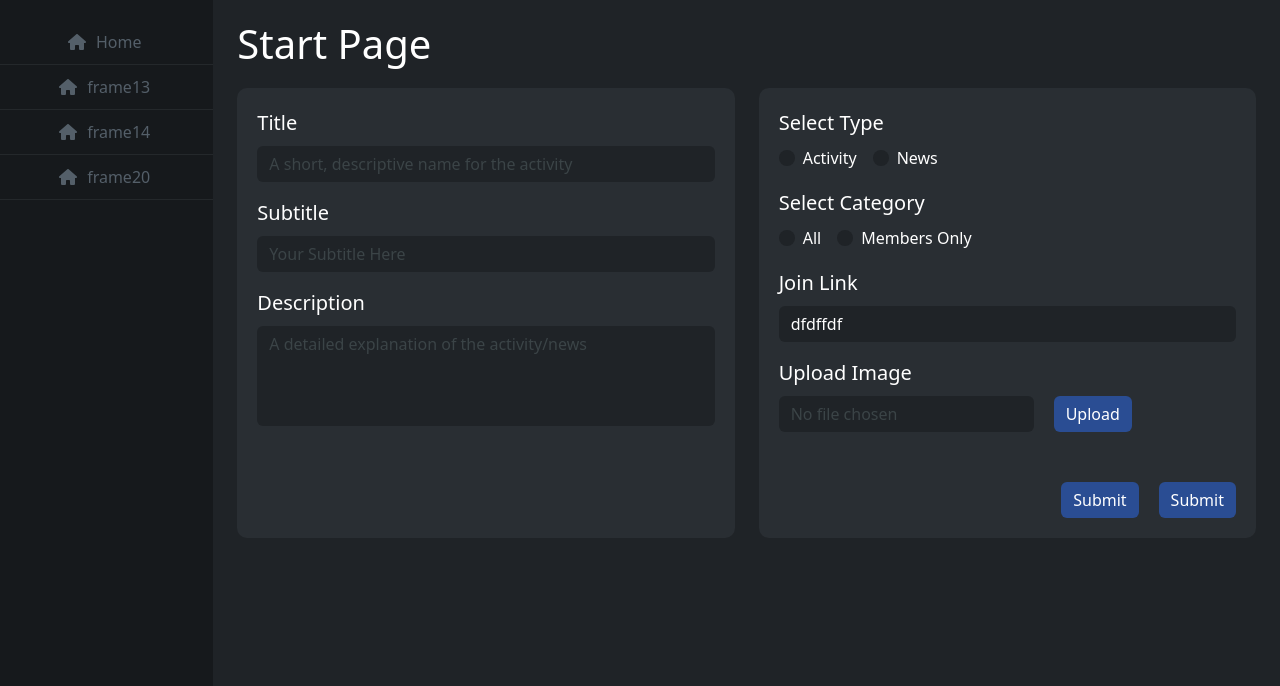
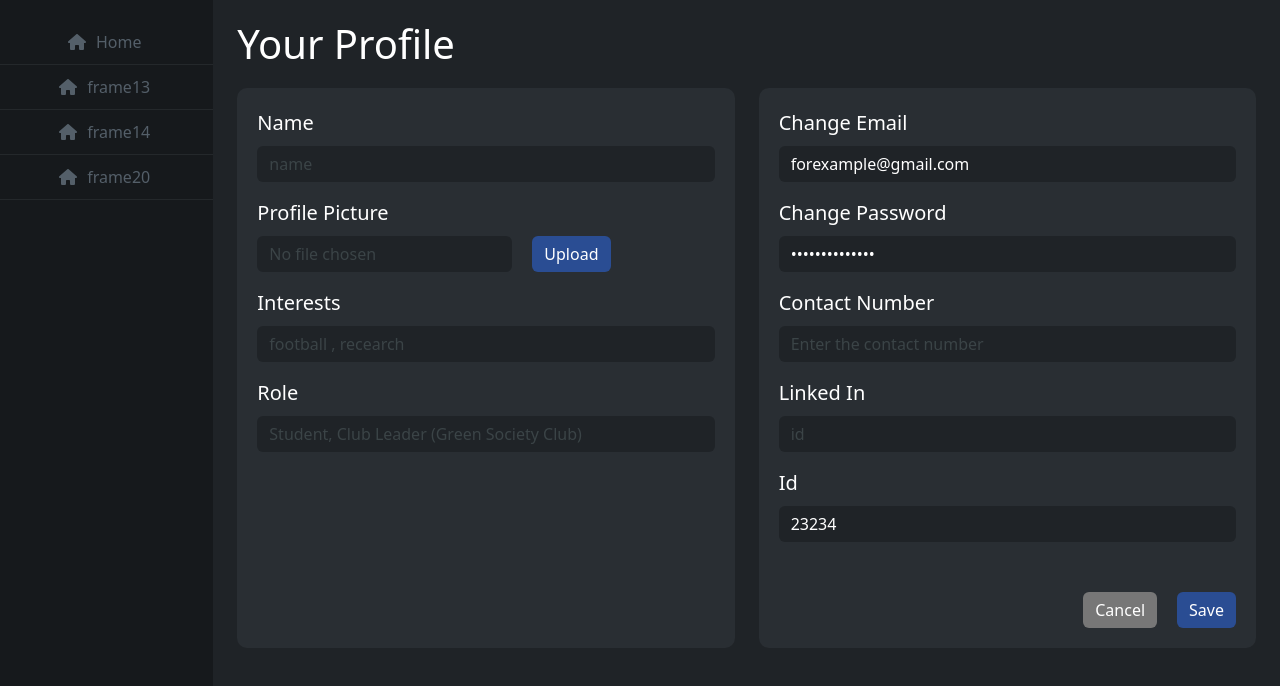
Before and after one commit to RN848/KFUPM-Hup, a React (Create React App) app: page /Your-Profile in a window 1280 px wide. Shown: the top 686 px of the page. Built offline with nearby package versions, Linux system fonts and the light colour scheme.

Commit message:
new frame20

```diff
--- a/src/App.js
+++ b/src/App.js
@@ -26,10 +26,10 @@ function App() {
           {/*{frame 13}*/}
 
           <Route path="Manage-Profile" element={<ManageProfile />} />
-          {/*{frame 13}*/}
+          {/*{frame 14}*/}
 
           <Route path="Your-Profile" element={<YourProfile />} />
-          {/*{frame 13}*/}
+          {/*{frame 20}*/}
         </Route>
       </Routes>
     </BrowserRouter>
--- a/src/pages/YourProfile.js
+++ b/src/pages/YourProfile.js
@@ -15,19 +15,21 @@ import { Link } from "../components/Inputs";
 
 const YourProfile = () => {
   const [inputs, setInputs] = useState({
-    title: "",
-    subtitle: "",
-    desc: "",
-    type: "activity",
-    appearance: "all",
-    joinLink: "dfdffdf",
-    image: "No file chosen",
+    name: "",
+    profilePicture: "No file chosen",
+    interests: "",
+    role: "",
+    email: "forexample@gmail.com",
+    changePassword: "dsdfsdfsdfsfsd",
+    contactNumber: "",
+    linkedIn: "",
+    id: "23234",
   });
 
   return (
     <Body>
       <div className="body">
-        <h1>Start Page</h1>
+        <h1>Your Profile</h1>
         <Row className={"g-4 wid-row"} md={2} sm={1} xs={1}>
           <Col>
             <div className="wid-colum">
@@ -35,27 +37,35 @@ const YourProfile = () => {
                 <NormInput
                   inputs={inputs}
                   setInputs={setInputs}
-                  input={"title"}
+                  input={"name"}
                   type={"text"}
-                  label={"Title"}
-                  placeholder={"A short, descriptive name for the activity"}
+                  label={"Name"}
+                  placeholder={"name"}
+                />
+
+                <Uplode
+                  setInputs={setInputs}
+                  inputs={inputs}
+                  input={"profilePicture"}
+                  label={"Profile Picture"}
                 />
 
                 <NormInput
                   inputs={inputs}
                   setInputs={setInputs}
-                  input={"subtitle"}
+                  input={"interests"}
                   type={"text"}
-                  label={"Subtitle"}
-                  placeholder={"Your Subtitle Here"}
+                  label={"Interests"}
+                  placeholder={"football , recearch"}
                 />
 
-                <Textarea
+                <NormInput
                   inputs={inputs}
                   setInputs={setInputs}
-                  input={"desc"}
-                  label={"Description"}
-                  placeholder={"A detailed explanation of the activity/news"}
+                  input={"role"}
+                  type={"text"}
+                  label={"Role"}
+                  placeholder={"Student, Club Leader (Green Society Club)"}
                 />
               </Form>
             </div>
@@ -63,38 +73,49 @@ const YourProfile = () => {
           <Col>
             <div className="wid-colum">
               <Form className="form">
-                <Radio
+                <NormInput
                   inputs={inputs}
                   setInputs={setInputs}
-                  input="type"
-                  label="Select Type"
-                  radio1="Activity"
-                  radio2="News"
+                  input={"email"}
+                  type={"email"}
+                  label={"Change Email"}
+                  placeholder={"email"}
                 />
 
-                <Radio
+                <NormInput
                   inputs={inputs}
                   setInputs={setInputs}
-                  input="appearance"
-                  label="Select Category"
-                  radio1="All"
-                  radio2="Members Only"
+                  input={"changePassword"}
+                  type={"password"}
+                  label={"Change Password"}
+                  placeholder={""}
+                />
+
+                <NormInput
+                  inputs={inputs}
+                  setInputs={setInputs}
+                  input={"contactNumber"}
+                  type={"text"}
+                  label={"Contact Number"}
+                  placeholder={"Enter the contact number"}
+                />
+
+                <NormInput
+                  inputs={inputs}
+                  setInputs={setInputs}
+                  input={"linkedIn"}
+                  type={"text"}
+                  label={"Linked In"}
+                  placeholder={"id"}
                 />
 
                 <Link
                   inputs={inputs}
                   setInputs={setInputs}
-                  input={"joinLink"}
+                  input={"id"}
                   type={"text"}
-                  label={"Join Link"}
-                />
-
-                <Uplode
-                  setInputs={setInputs}
-                  inputs={inputs}
-                  input={"image"}
-                  label={"Upload Image"}
-                  placeholder={"No file chosen"}
+                  label={"Id"}
+                  placeholder={""}
                 />
               </Form>
 
@@ -108,16 +129,16 @@ const YourProfile = () => {
                   }}
                 >
                   <Button
-                    className="inputs-btn"
+                    className={"inputs-btn back"}
                     as="input"
                     type="submit"
-                    value="Submit"
+                    value="Cancel"
                   />
                   <Button
                     className="inputs-btn"
                     as="input"
                     type="submit"
-                    value="Submit"
+                    value="Save"
                   />
                 </div>
               </div>
```
Also changed, not shown: src/pages/LogIn.js (added), src/pages/NewClup.js (added), src/pages/SignUp.js (added).
